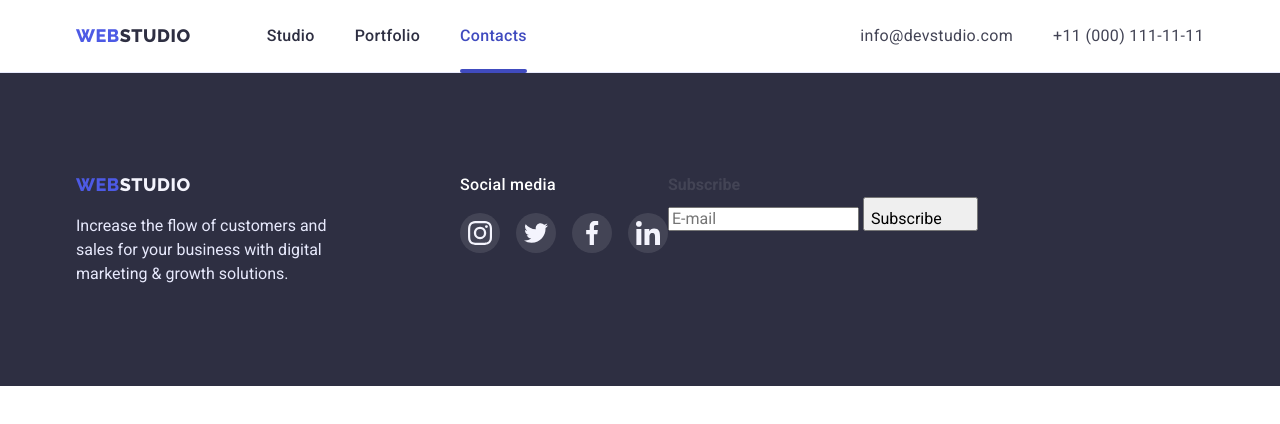
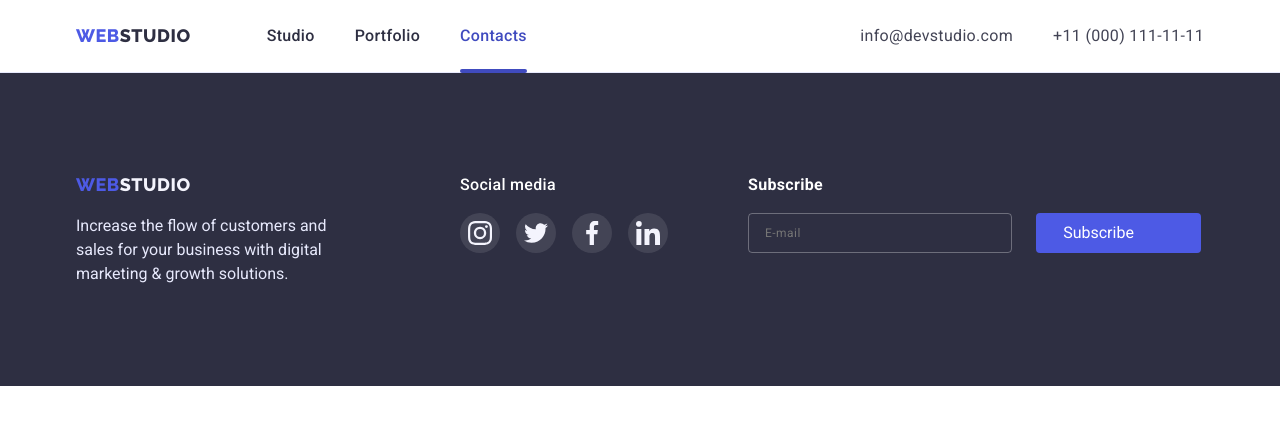
Before and after one commit to HannaKornytska/goit-markup-hw-06, a plain HTML site: page contacts.html in a window 1280 px wide. Drawn offline with nearby package versions, Linux system fonts and the light colour scheme.

Commit message:
update styles.css

```diff
--- a/css/styles.css
+++ b/css/styles.css
@@ -369,8 +369,6 @@ width: calc((100% - 48px) / 3);
     border-radius: 50%;
     transition: background-color var(--hover-transition);
 
-
-
 }
 
 .site-link:hover,
@@ -583,8 +581,6 @@ width: calc((100% - 48px) / 3);
 .footer-list-item {
     width: calc((100% - 3 * 16px) / 4);
     height: 40px;
-
-
 }
 .footer-link {
    display: flex;
@@ -597,13 +593,66 @@ width: calc((100% - 48px) / 3);
    border-radius: 50%;
    transition: background-color var(--hover-transition);
 
-
-
 }
 .footer-link:hover,
 .footer-link:focus {
     background-color: #31D0AA;
 }
+.footer-subscribe {
+    padding-left: 80px;
+}
+
+.footer-subscribe-title {
+    display: block;
+    font-size: 16px;
+    line-height: calc(24 / 16);
+    letter-spacing: 0.02em;
+    margin-bottom: 16px;
+    color: var(--background-white-color);
+}
+.footer-blok {
+    display: flex;
+    gap: 24px;
+
+}
+.footer-input {
+    width: 264px ;
+    height: 40px;
+    color: rgba(255, 255, 255, 0.6);
+    font-weight: 400;
+    font-size: 12px;
+    line-height: calc(24 / 12);
+    letter-spacing: 0.04em;
+    padding-left: 16px;
+    border: 1px solid rgba(255, 255, 255, 0.3);
+    background-color: inherit;
+    border-radius: 4px;
+    outline: none;
+}
+.footer-input:focus {
+    color: #FFFFFF;
+}
+.footer-btn {
+    display: flex;
+    width: 165px;
+    height: 40px;
+    cursor: pointer;
+    gap: 16px;
+    color: var(--background-white-color);
+    background: var(--color-accent);
+    border-radius: 4px;
+    border-color: transparent;
+    justify-content: center;
+    align-items: center;
+    transition: background-color var(--hover-transition);
+}
+
+.footer-btn:focus,
+.footer-btn:hover {
+    background: var(--color-hover);
+}
+
+
 /* -----------------------------------------MODaL*/
 .backdrop.is-hidden {
     opacity: 0;
@@ -683,6 +732,7 @@ width: calc((100% - 48px) / 3);
     height: 40px;
     border: 1px solid rgba(33, 33, 33, 0.2);
     border-radius: 4px;
+    outline: none;
     background-color: transparent;
     transition: border-color var(--color-accent) var(--hover-transition),
     fill var(--color-accent) var(--hover-transition);
@@ -739,7 +789,7 @@ textarea {
     letter-spacing: 0.04em;
     padding-top: 8px;
     padding-left: 16px;
-
+    outline: none;
     color: rgba(117, 117, 117, 0.5);
     width: 100%;
     height: 120px;
```
